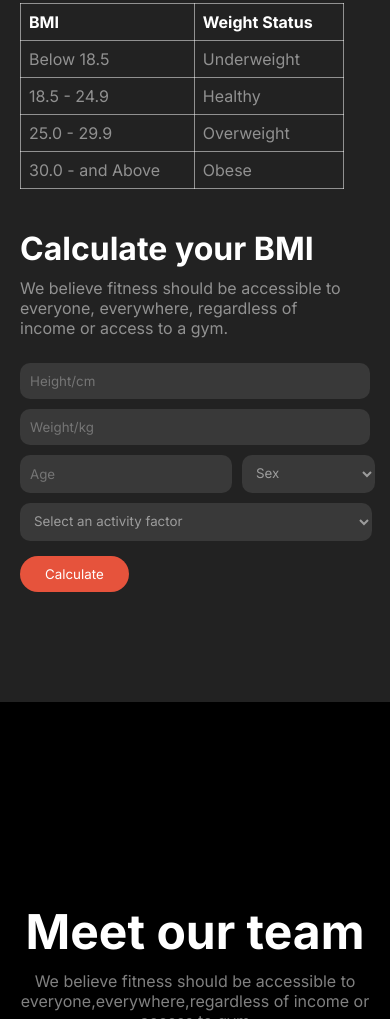
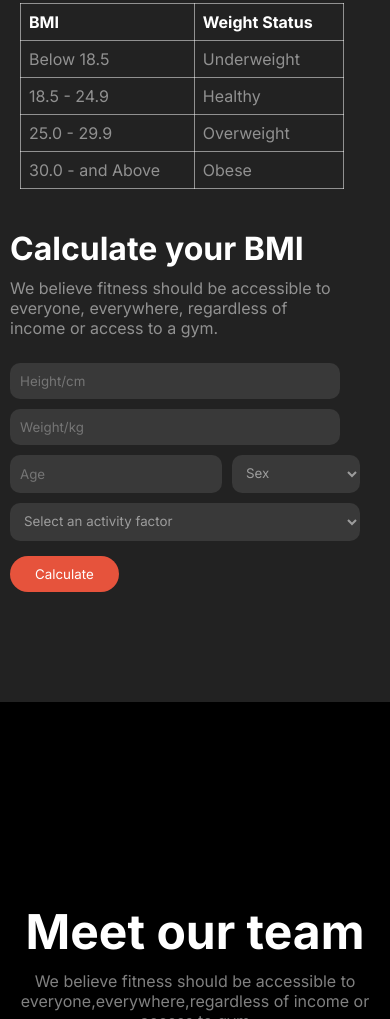
Before and after one commit to ariyan-321/assignment-2, a plain HTML site: page index.html in a window 390 px wide. Shown: the part 4630-5649 px from the top of the page. Drawn offline with Linux system fonts and the light colour scheme; a web font is replaced by a local one.

Commit message:
debug again

```diff
--- a/style.css
+++ b/style.css
@@ -871,11 +871,15 @@ td, th {
 
 
 .input-2{
-  grid-template-columns: 0.5fr 0.9fr;
+  grid-template-columns: 0.5fr 1fr;
 
 }
 .select-2{
-  width: 95%;
+  width: 100%;
+}
+.calculator-right{
+  padding-right: 30px;
+  margin-left: -10px;
 }
 
 }
```
